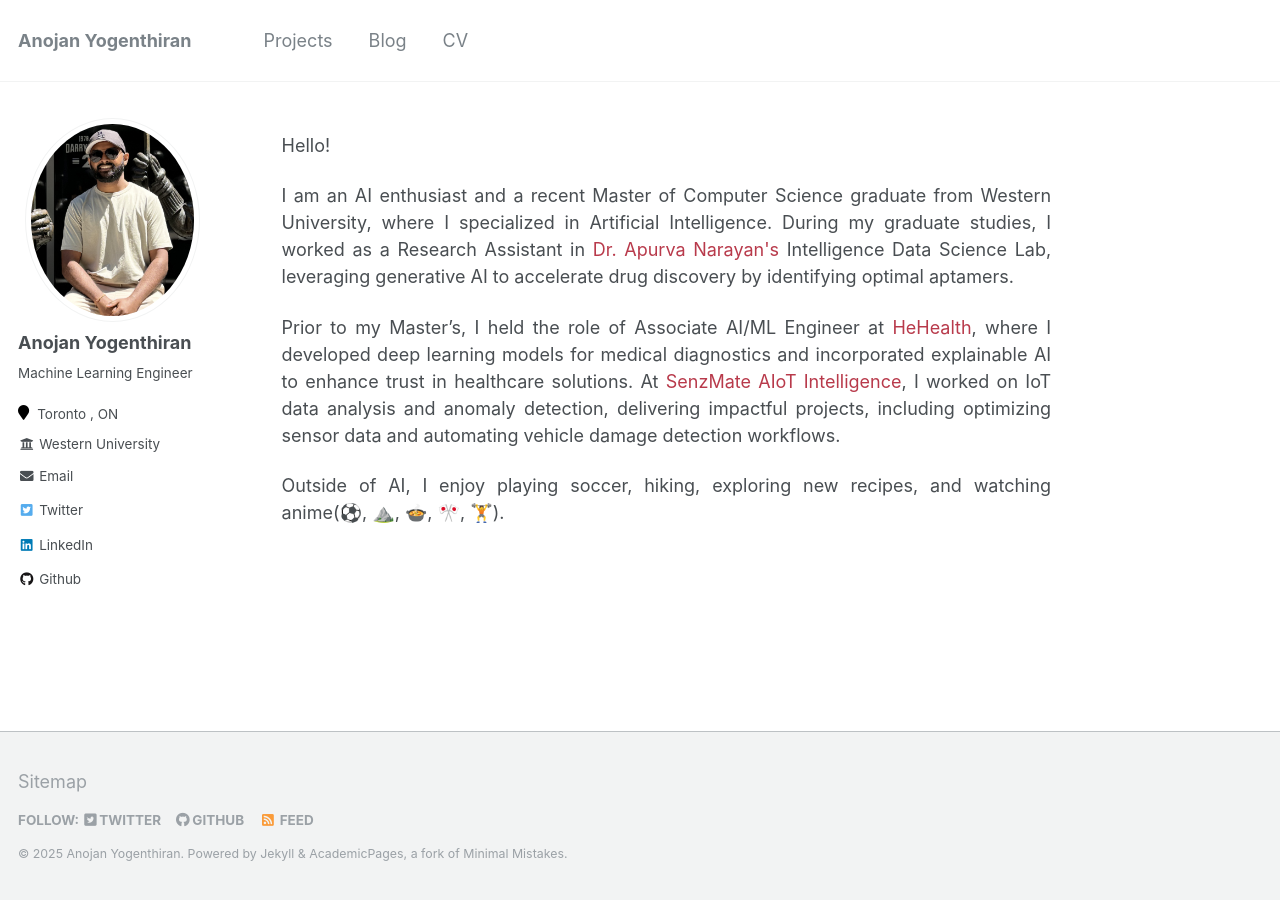
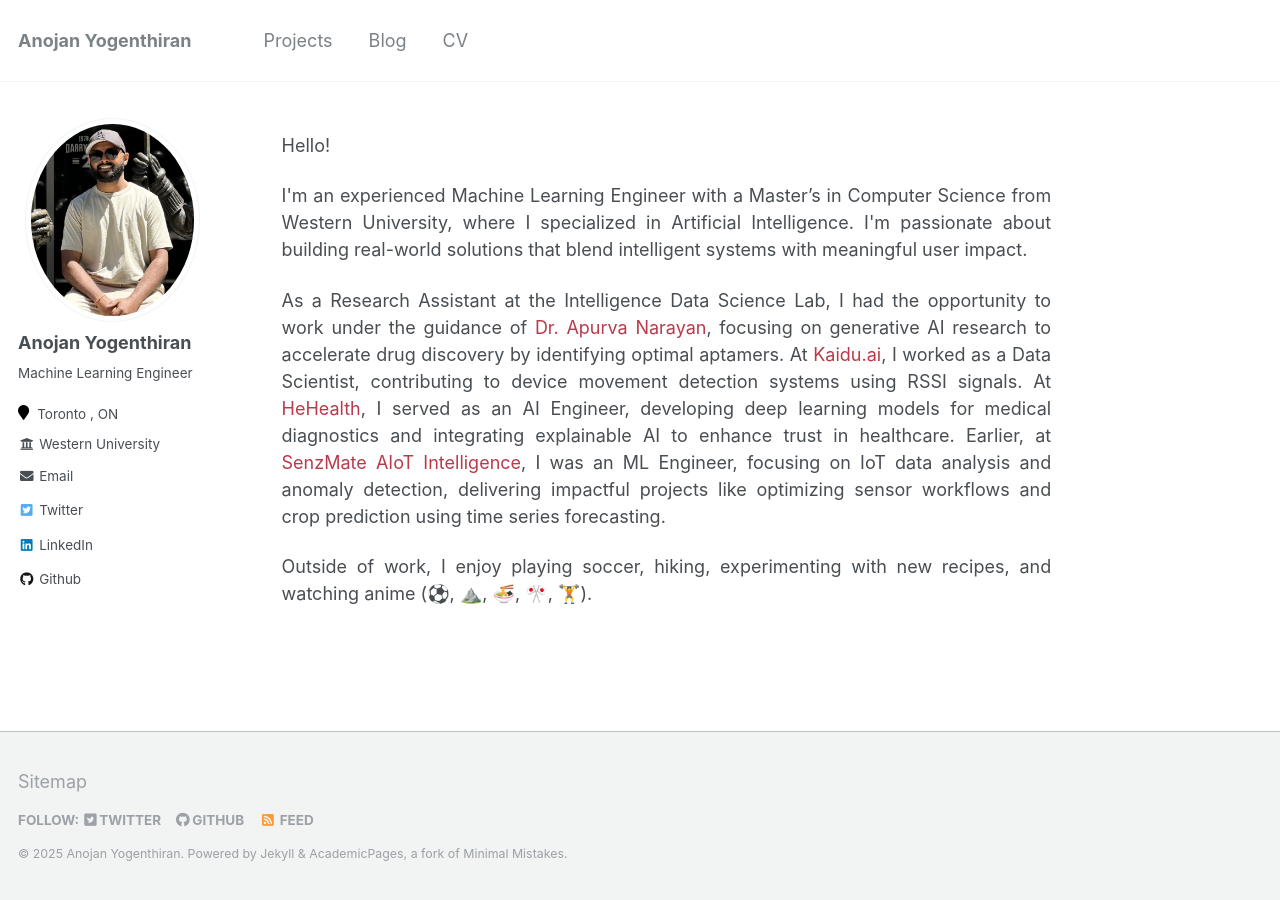
Before and after one commit to ayogenthiran/ayogenthiran.github.io, a Jekyll site: the page built from _pages/about.md, in a window 1280 px wide. Built offline with Jekyll 4.4.1, drawn with Linux system fonts in a browser that asks for light colours.

Commit message:
Update about section content

```diff
--- a/_pages/about.md
+++ b/_pages/about.md
@@ -11,8 +11,8 @@ redirect_from:
 
 Hello!
 
-I am an AI enthusiast and a recent Master of Computer Science graduate from Western University, where I specialized in Artificial Intelligence. During my graduate studies, I worked as a Research Assistant in [Dr. Apurva Narayan's](https://a-narayan.github.io/) Intelligence Data Science Lab, leveraging generative AI to accelerate drug discovery by identifying optimal aptamers.
+I'm an experienced Machine Learning Engineer with a Master’s in Computer Science from Western University, where I specialized in Artificial Intelligence. I'm passionate about building real-world solutions that blend intelligent systems with meaningful user impact.
 
-Prior to my Master’s, I held the role of Associate AI/ML Engineer at [HeHealth](https://hehealth.ai/), where I developed deep learning models for medical diagnostics and incorporated explainable AI to enhance trust in healthcare solutions. At [SenzMate AIoT Intelligence](https://www.senzmate.com/), I worked on IoT data analysis and anomaly detection, delivering impactful projects, including optimizing sensor data and automating vehicle damage detection workflows.
+As a Research Assistant at the Intelligence Data Science Lab, I had the opportunity to work under the guidance of [Dr. Apurva Narayan](https://a-narayan.github.io/), focusing on generative AI research to accelerate drug discovery by identifying optimal aptamers. At [Kaidu.ai](https://www.kaidu.ai/), I worked as a Data Scientist, contributing to device movement detection systems using RSSI signals. At [HeHealth](https://hehealth.ai/), I served as an AI Engineer, developing deep learning models for medical diagnostics and integrating explainable AI to enhance trust in healthcare. Earlier, at [SenzMate AIoT Intelligence](https://www.senzmate.com/), I was an ML Engineer, focusing on IoT data analysis and anomaly detection, delivering impactful projects like optimizing sensor workflows and crop prediction using time series forecasting.
 
-Outside of AI, I enjoy playing soccer, hiking, exploring new recipes, and watching anime(⚽, ⛰️, 🍲, 🎌, 🏋️).
+Outside of work, I enjoy playing soccer, hiking, experimenting with new recipes, and watching anime (⚽, ⛰️, 🍜, 🎌, 🏋️).
```
